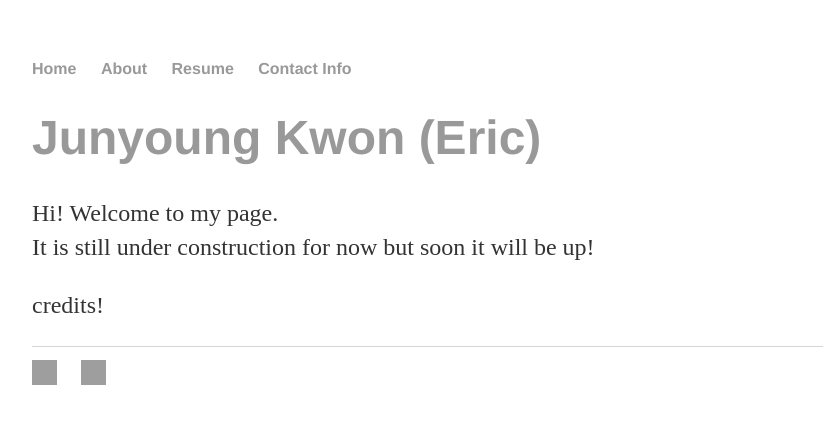
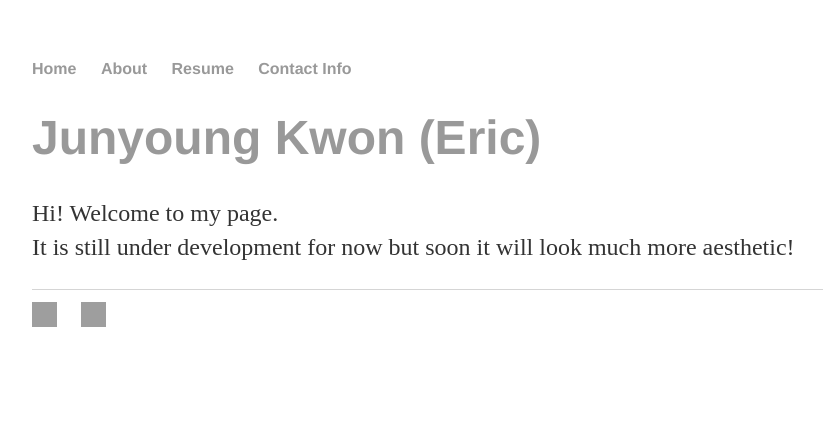
Before and after one commit to junyoung-kwon/Personal-Website, a Jekyll site: the page built from index.html, in a window 1280 px wide. Shown: the top 424 px of the page, without its empty margins (160-983 px from the left). Built offline with Jekyll 4.4.1, drawn with Linux system fonts in a browser that asks for light colours; grey boxes are pictures that could not be loaded.

Commit message:
Updated blurb

```diff
--- a/index.html
+++ b/index.html
@@ -6,10 +6,10 @@ title: Junyoung's Site
     <h1>Junyoung Kwon (Eric)</h1>
 	<p>
 		Hi! Welcome to my page. <br />
-		It is still under construction for now but soon it will be up!
+		It is still under development for now but soon it will look much more aesthetic!
 	</p>
 </div><!-- /.blurb -->
 
-<div class="blurb">
+<!--<div class="blurb">
 	<p>credits!</p>
 </div><!-- /.blurb -->
```
